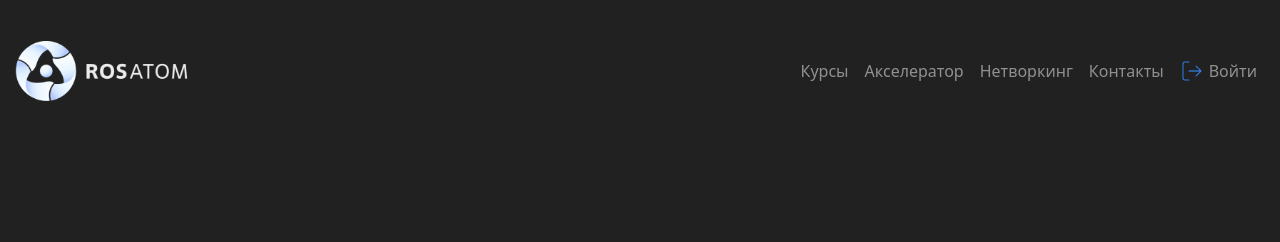
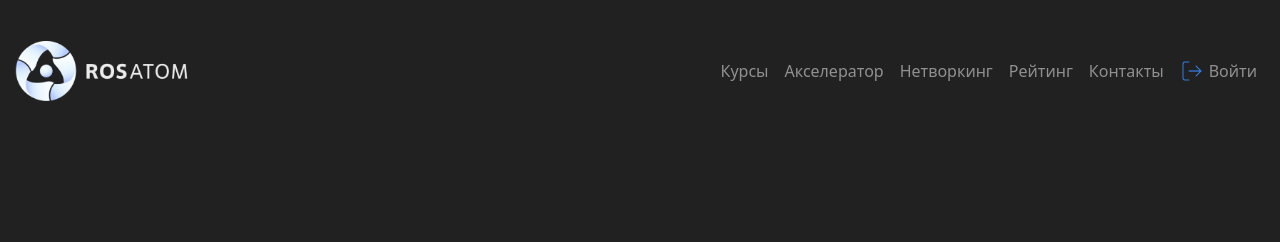
Before and after one commit to iezerbaev/expovison, a Flask app: page / in a window 1280 px wide. Shown: the top 242 px of the page. Run offline with Flask 2, Linux system fonts and the light colour scheme; some libraries are stand-ins or nearby versions.

Commit message:
add proc

```diff
--- a/expovision/templates/index.html
+++ b/expovision/templates/index.html
@@ -27,6 +27,9 @@
                 </li>
                 <li class="nav-item">
                   <a class="nav-link" href="#">Нетворкинг</a>
+                </li>
+                <li class="nav-item">
+                    <a class="nav-link" href="{{url_for('raiting')}}">Рейтинг</a>
                 </li>
                 <li class="nav-item">
                   <a class="nav-link" href="#">Контакты</a>
```
